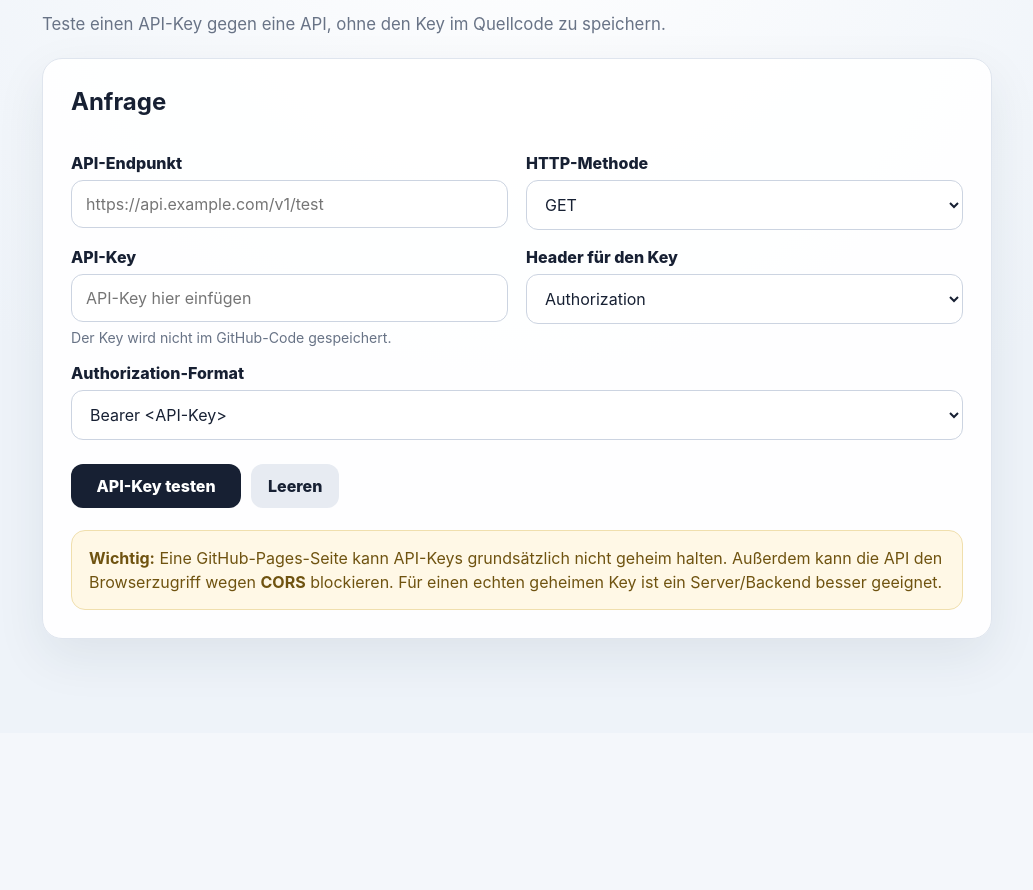
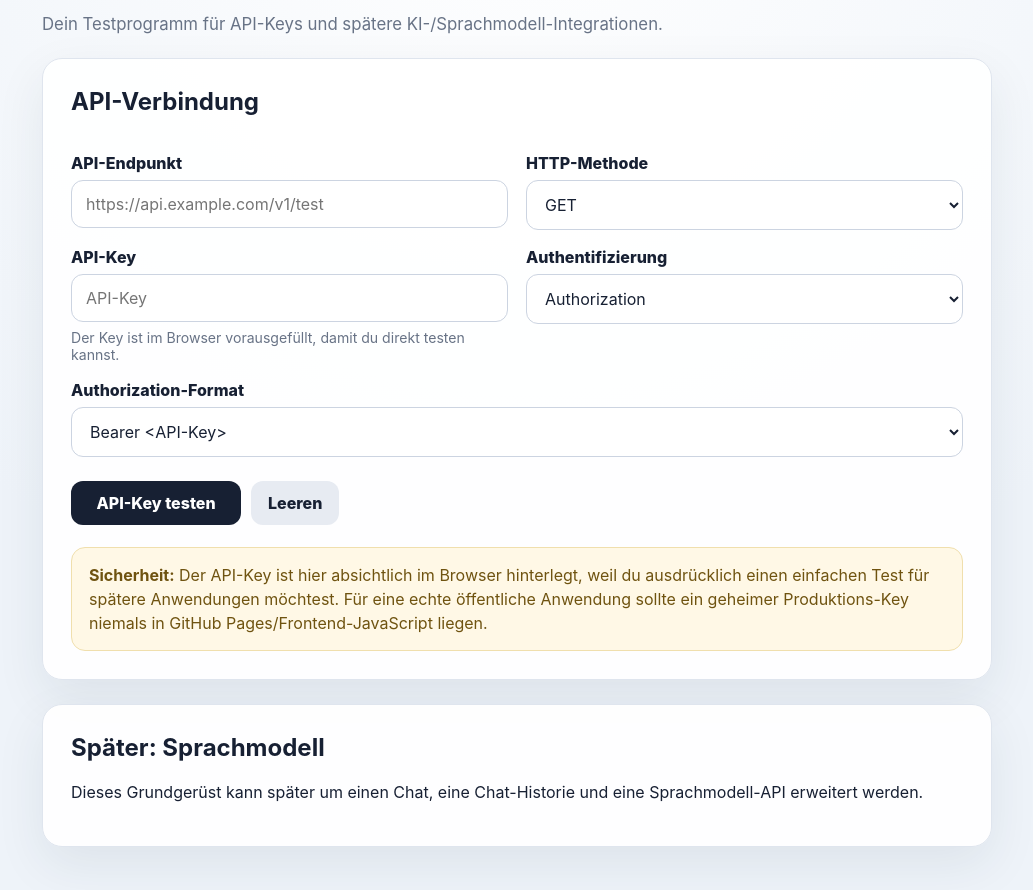
Before and after one commit to Thornsmaster/tickikaki, a plain HTML site: page index.html in a window 1280 px wide. Shown: the part 160-1050 px from the top of the page, without its empty margins (123-1156 px from the left). Before the commit the page ends 893 px from the top, so only its background shows below. Drawn offline with Linux system fonts and the light colour scheme.

Commit message:
Add preconfigured API key tester UI

```diff
--- a/index.html
+++ b/index.html
@@ -12,12 +12,12 @@
       <div>
         <span class="badge">API TEST TOOL</span>
         <h1>API Key Tester</h1>
-        <p>Teste einen API-Key gegen eine API, ohne den Key im Quellcode zu speichern.</p>
+        <p>Dein Testprogramm für API-Keys und spätere KI-/Sprachmodell-Integrationen.</p>
       </div>
     </header>
 
     <section class="card">
-      <h2>Anfrage</h2>
+      <h2>API-Verbindung</h2>
 
       <div class="grid two">
         <div>
@@ -40,12 +40,12 @@
       <div class="grid two">
         <div>
           <label for="apiKey">API-Key</label>
-          <input id="apiKey" type="password" placeholder="API-Key hier einfügen" autocomplete="off">
-          <p class="hint">Der Key wird nicht im GitHub-Code gespeichert.</p>
+          <input id="apiKey" type="password" placeholder="API-Key" autocomplete="off">
+          <p class="hint">Der Key ist im Browser vorausgefüllt, damit du direkt testen kannst.</p>
         </div>
 
         <div>
-          <label for="headerName">Header für den Key</label>
+          <label for="headerName">Authentifizierung</label>
           <select id="headerName">
             <option value="Authorization">Authorization</option>
             <option value="x-api-key">x-api-key</option>
@@ -65,7 +65,7 @@
 
       <div id="bodySection" class="hidden">
         <label for="requestBody">JSON-Body</label>
-        <textarea id="requestBody" rows="7" placeholder='{"message":"test"}'></textarea>
+        <textarea id="requestBody" rows="8" placeholder='{"message":"Hallo"}'></textarea>
       </div>
 
       <div class="actions">
@@ -74,8 +74,9 @@
       </div>
 
       <div class="warning">
-        <strong>Wichtig:</strong> Eine GitHub-Pages-Seite kann API-Keys grundsätzlich nicht geheim halten.
-        Außerdem kann die API den Browserzugriff wegen <strong>CORS</strong> blockieren. Für einen echten geheimen Key ist ein Server/Backend besser geeignet.
+        <strong>Sicherheit:</strong> Der API-Key ist hier absichtlich im Browser hinterlegt, weil du
+        ausdrücklich einen einfachen Test für spätere Anwendungen möchtest. Für eine echte öffentliche
+        Anwendung sollte ein geheimer Produktions-Key niemals in GitHub Pages/Frontend-JavaScript liegen.
       </div>
     </section>
 
@@ -96,6 +97,11 @@
       <label for="responseOutput">Antwort</label>
       <pre id="responseOutput"></pre>
     </section>
+
+    <section class="card roadmap">
+      <h2>Später: Sprachmodell</h2>
+      <p>Dieses Grundgerüst kann später um einen Chat, eine Chat-Historie und eine Sprachmodell-API erweitert werden.</p>
+    </section>
   </main>
 
   <script src="script.js"></script>
```
